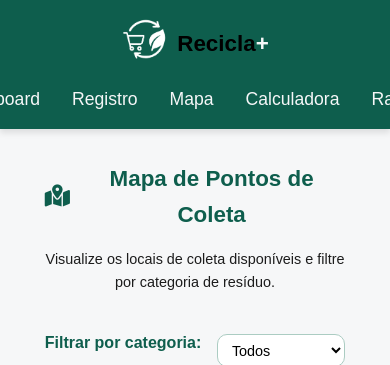
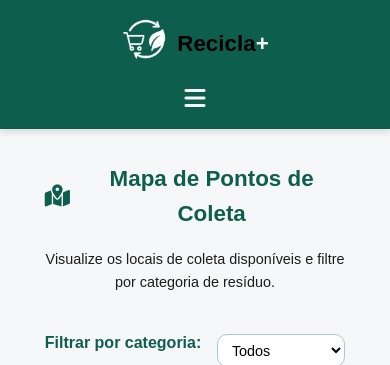
Before and after one commit to Mynjko2008/Recicla_Mais, a PHP site: page /mapa.html in a window 390 px wide; the page is wider, and only the part inside the window is pictured. Shown: the top 365 px of that part. Run offline with PHP 8.4, Linux system fonts and the light colour scheme; some libraries are stand-ins or nearby versions.

Commit message:
colocando o menu hamburguer

```diff
--- a/Front-End/dashboard.css
+++ b/Front-End/dashboard.css
@@ -410,3 +410,42 @@ div.enabled {
     font-size: 0.9rem;
   }
 }
+
+/* Estilos específicos para o menu hamburguer */
+.menu-toggle {
+  display: none;
+  background: transparent;
+  color: var(--light-text);
+  font-size: 1.5rem;
+  border: none;
+  cursor: pointer;
+}
+
+@media (max-width: 768px) {
+  .menu-toggle {
+    display: block;
+  }
+
+  #nav-menu {
+    position: absolute;
+    top: 100%;
+    left: 0;
+    width: 100%;
+    background-color: var(--primary-color);
+    max-height: 0;
+    overflow: hidden;
+    transition: max-height 0.5s ease;
+    z-index: 1000;
+  }
+
+  #nav-menu.active {
+    max-height: 300px;
+    box-shadow: var(--shadow-md);
+  }
+
+  #nav-menu ul {
+    flex-direction: column;
+    padding: 1.5rem;
+    gap: 1.5rem;
+  }
+}
--- a/Front-End/mapa.css
+++ b/Front-End/mapa.css
@@ -217,3 +217,44 @@
     font-size: 0.9rem;
   }
 }
+
+
+
+/* Estilos específicos para o menu hamburguer */
+.menu-toggle {
+  display: none;
+  background: transparent;
+  color: var(--light-text);
+  font-size: 1.5rem;
+  border: none;
+  cursor: pointer;
+}
+
+@media (max-width: 768px) {
+  .menu-toggle {
+    display: block;
+  }
+
+  #nav-menu {
+    position: absolute;
+    top: 100%;
+    left: 0;
+    width: 100%;
+    background-color: var(--primary-color);
+    max-height: 0;
+    overflow: hidden;
+    transition: max-height 0.5s ease;
+    z-index: 1000;
+  }
+
+  #nav-menu.active {
+    max-height: 300px;
+    box-shadow: var(--shadow-md);
+  }
+
+  #nav-menu ul {
+    flex-direction: column;
+    padding: 1.5rem;
+    gap: 1.5rem;
+  }
+}
--- a/Front-End/mapa.js
+++ b/Front-End/mapa.js
@@ -51,3 +51,30 @@ document.addEventListener("DOMContentLoaded", () => {
   filtroCategoria.addEventListener("change", aplicarFiltros);
   filtroNome.addEventListener("input", aplicarFiltros);
 });
+
+
+// Função para alternar o menu hamburguer
+function toggleMenu() {
+  const navMenu = document.getElementById("nav-menu");
+  const menuBtn = document.getElementById("menu");
+
+  navMenu.classList.toggle("active");
+  const isExpanded = menuBtn.getAttribute("aria-expanded") === "true";
+  menuBtn.setAttribute("aria-expanded", !isExpanded);
+}
+
+// Fechar o menu ao clicar em um link (em dispositivos móveis)
+document.addEventListener("DOMContentLoaded", () => {
+  const menuLinks = document.querySelectorAll("#nav-menu a");
+  menuLinks.forEach((link) => {
+    link.addEventListener("click", () => {
+      if (window.innerWidth <= 768) {
+        const navMenu = document.getElementById("nav-menu");
+        const menuBtn = document.getElementById("menu");
+
+        navMenu.classList.remove("active");
+        menuBtn.setAttribute("aria-expanded", "false");
+      }
+    });
+  });
+});
```
Also changed, not shown: Front-End/calculadora.css (+40 -0 lines), Front-End/calculadora.js (+27 -0 lines), Front-End/dashboard.js (+62 -24 lines), Front-End/ranking.css (+41 -0 lines), Front-End/ranking.js (+28 -0 lines).
